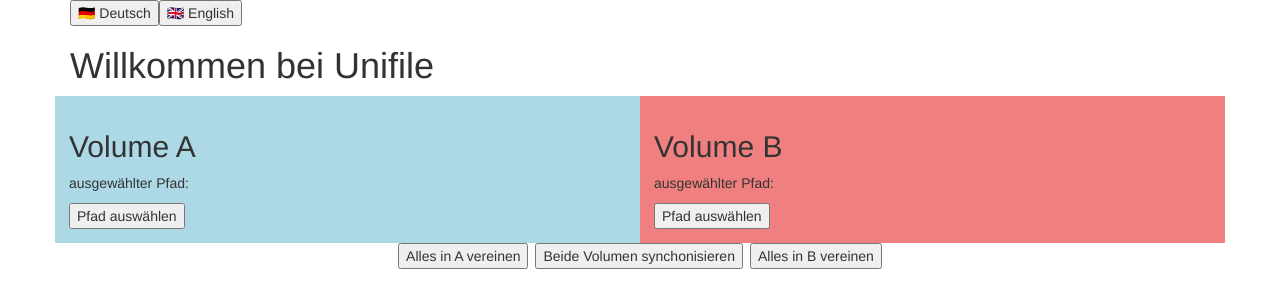
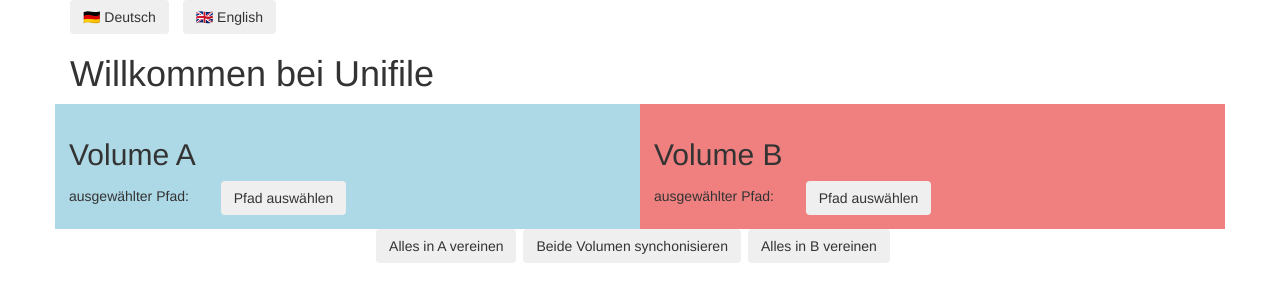
Before and after one commit to alcibert/unifileFrontend, a Vue app: page / in a window 1280 px wide. Shown: the top 308 px of the page. Built offline with nearby package versions, Linux system fonts and the light colour scheme; no server answers.

Commit message:
Added Styling for Buttons

```diff
--- a/src/App.vue
+++ b/src/App.vue
@@ -2,8 +2,8 @@
   <!-- <img alt="Vue logo" src="./assets/logo.png"> -->
   <!-- <HelloWorld msg="Welcome to Your Vue.js App"/> -->
   <div class="container">
-    <button @click="switchLanguage('de')">🇩🇪 Deutsch</button>
-    <button @click="switchLanguage('en')">🇬🇧 English</button>
+    <button class="btn" @click="switchLanguage('de')">🇩🇪 Deutsch</button>
+    <button class="btn" @click="switchLanguage('en')">🇬🇧 English</button>
     <h1>{{ $t("welcome") }}</h1>
     <div class="row">
       <VolumeSelector class="volSelA col-md-6" volume="A"
@@ -83,4 +83,7 @@ export default {
   .volSelB{
     background-color: lightcoral;
   }
+  .btn{
+    margin-right:1em;
+  }
 </style>
--- a/src/components/ConflictList/ConflictListElement.vue
+++ b/src/components/ConflictList/ConflictListElement.vue
@@ -4,9 +4,9 @@
       <span>{{ getSize(element.fileA.size) }}</span>
       <span>{{ getTimestamp(element.fileA.lastModified) }}</span>
       <div class="conflictChoiceSelector">
-        <button @click="setTakeA">{{ takeA }}</button>
-        <button @click="setIgnore">{{ ignore }}</button>
-        <button @click="setTakeB">{{ takeB }}</button>
+        <button class="btn" @click="setTakeA">{{ takeA }}</button>
+        <button class="btn" @click="setIgnore">{{ ignore }}</button>
+        <button class="btn" @click="setTakeB">{{ takeB }}</button>
       </div>
       <span title="Open in File Explorer" @click="openHost(element.fileA)">{{ element.fileB.name }}</span>
       <span>{{ getSize(element.fileB.size) }}</span>
--- a/src/components/MergeStarter.vue
+++ b/src/components/MergeStarter.vue
@@ -1,8 +1,8 @@
 <template>
   <div class="mergeStarter">
-    <button @click="mergeFromTo('b', 'a')">{{ $t('mergeToA') }}</button>
-    <button @click="sync()">{{ $t('sync') }}</button>
-    <button @click="mergeFromTo('a', 'b')">{{ $t('mergeToB') }}</button>
+    <button class="btn" @click="mergeFromTo('b', 'a')">{{ $t('mergeToA') }}</button>
+    <button class="btn" @click="sync()">{{ $t('sync') }}</button>
+    <button class="btn" @click="mergeFromTo('a', 'b')">{{ $t('mergeToB') }}</button>
   </div>
 </template>
 
--- a/src/components/VolumeSelector.vue
+++ b/src/components/VolumeSelector.vue
@@ -1,8 +1,8 @@
 <template>
   <div class="volumeSelector" >
     <h2>Volume {{ volume }}</h2>
-     <p class="volumeSelect"> {{$t("selectedPath")}} {{selectedPath}} </p>
-     <button class="volumeSelectBtn" @click="volumeClicked"> {{ $t("selectPath") }} </button>
+     <span class="volumeSelect"> {{$t("selectedPath")}} {{selectedPath}} </span>
+     <button class="btn volumeSelectBtn" @click="volumeClicked"> {{ $t("selectPath") }} </button>
   </div>
 </template>
 
@@ -53,4 +53,7 @@ export default {
     user-select: none;
     padding: 1em;
   }
+  .volumeSelect{
+    margin-right: 2em;
+  }
 </style>
```
